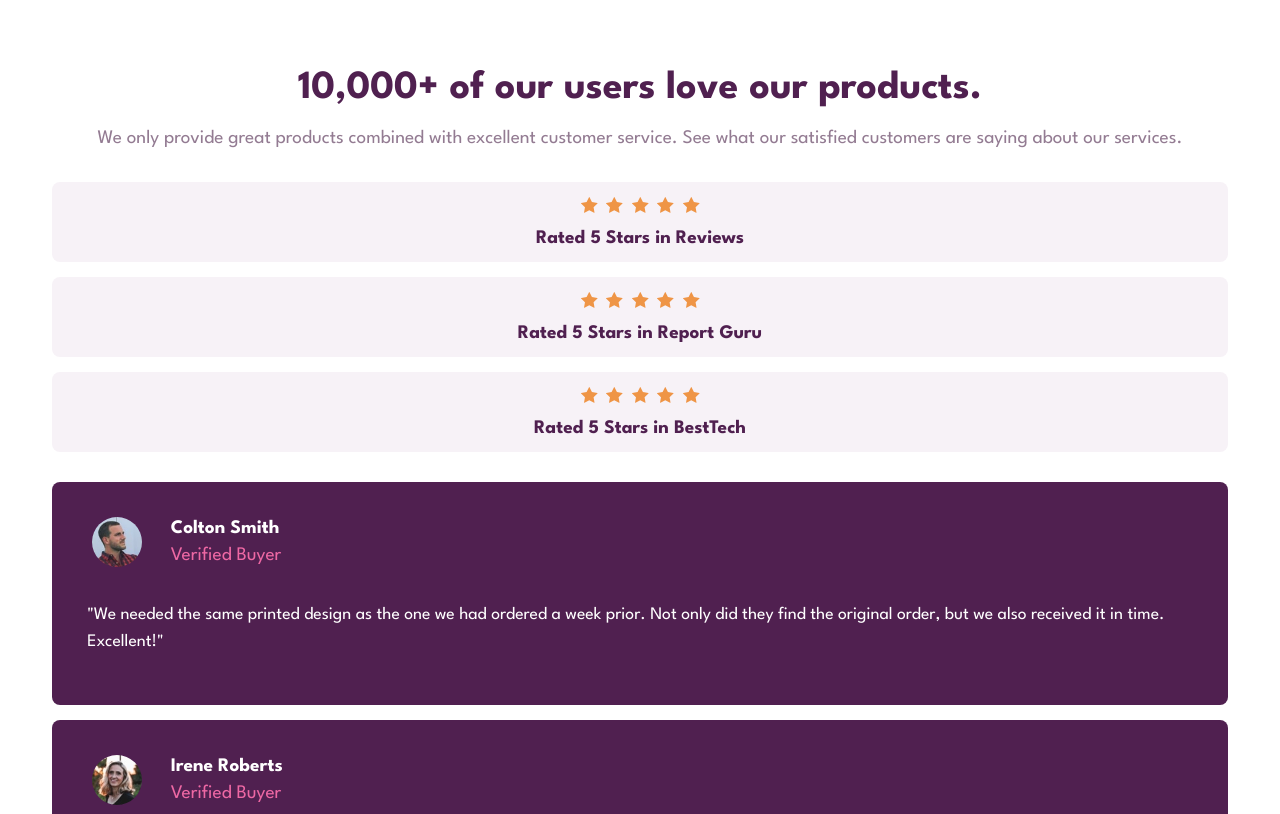
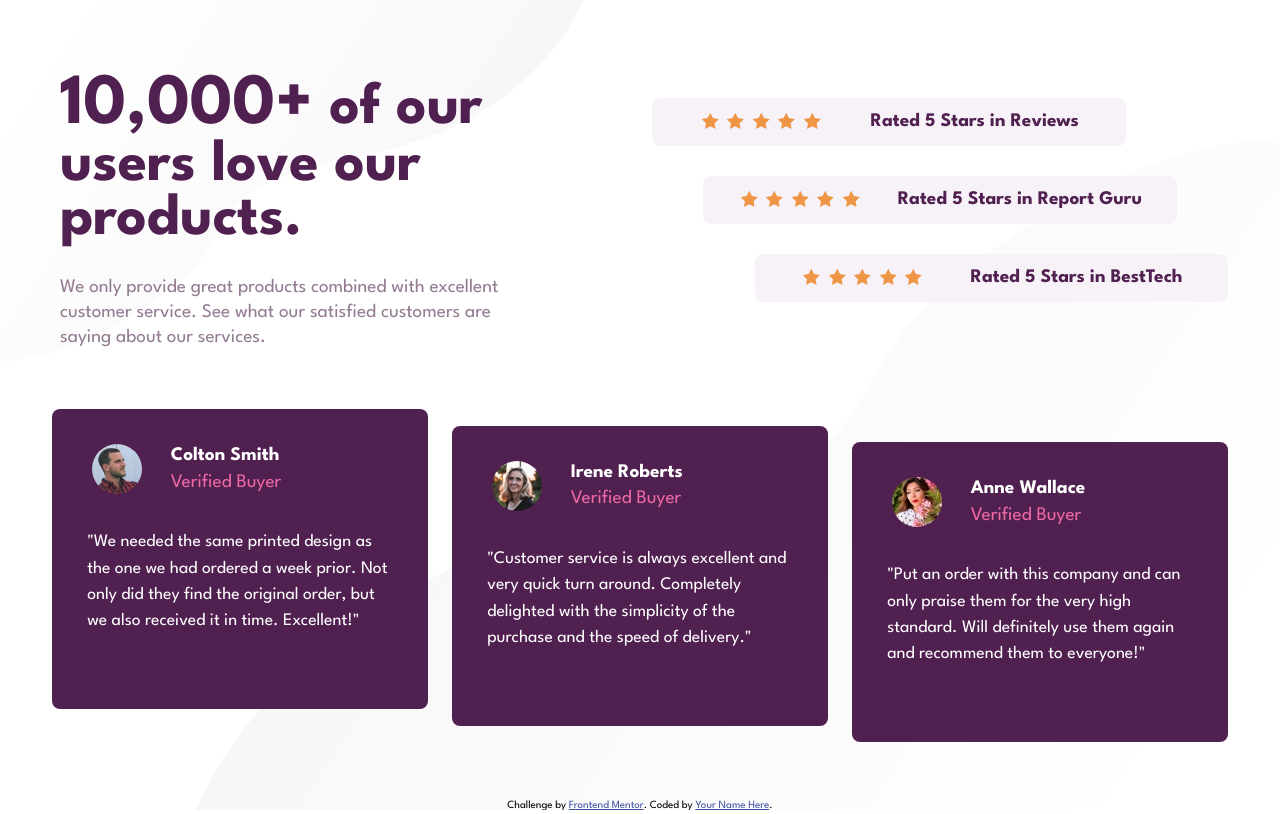
Before and after one commit to Zig94/Frontend-Mentor-social-section, a plain HTML site: page index.html in a window 1280 px wide. Shown: the top 814 px of the page. Drawn offline with Linux system fonts and the light colour scheme.

Commit message:
finish site

```diff
--- a/index.html
+++ b/index.html
@@ -4,14 +4,6 @@
 <head>
   <meta charset="UTF-8" />
   <meta name="viewport" content="width=device-width, initial-scale=1.0" />
-  <!-- displays site properly based on user's device -->
-
-  <!-- <link
-      rel="icon"
-      type="image/png"
-      sizes="32x32"
-      href="./images/favicon-32x32.png"
-    /> -->
 
   <title>Frontend Mentor | Social proof section</title>
 
@@ -22,16 +14,18 @@
 </head>
 
 <body>
-  <main class="main wrapper">
-    <section class="social ">
+  <main class="wrapper">
+    <img class="img-top" src="./images/bg-pattern-top-desktop.svg" alt="">
+    <img class="img-bottom" src="./images/bg-pattern-bottom-desktop.svg" alt="">
+    <section class="social">
       <div class="social__heading">
-        <h1 class="social__heading-title">10,000+ of our users love our products.</h1>
+        <h1 class="social__heading-title"><span class="big-title">10,000+</span> of our users love our products.</h1>
         <p class="social__heading-text">We only provide great products combined with excellent customer service.
           See what our satisfied customers are saying about our services.</p>
       </div>
       <div class="social__box">
-        <div class="social__box-card">
-          <div class="social__box-card-stars">
+        <div class="social__box-card social__box-card--one">
+          <div class="social__box-card-stars social__box-card-stars">
             <img src="./images/icon-star.svg" alt="">
             <img src="./images/icon-star.svg" alt="">
             <img src="./images/icon-star.svg" alt="">
@@ -40,7 +34,7 @@
           </div>
           <p class="social__box-card-text">Rated 5 Stars in Reviews</p>
         </div>
-        <div class="social__box-card">
+        <div class="social__box-card social__box-card--two">
           <div class="social__box-card-stars">
             <img src="./images/icon-star.svg" alt="">
             <img src="./images/icon-star.svg" alt="">
@@ -50,7 +44,7 @@
           </div>
           <p class="social__box-card-text">Rated 5 Stars in Report Guru</p>
         </div>
-        <div class="social__box-card">
+        <div class="social__box-card social__box-card--three">
           <div class="social__box-card-stars">
             <img src="./images/icon-star.svg" alt="">
             <img src="./images/icon-star.svg" alt="">
@@ -62,7 +56,7 @@
         </div>
       </div>
       <div class="social__opinions">
-        <div class="social__opinions-card">
+        <div class="social__opinions-card social__opinions-card--one">
           <div class="social__opinions-card-user"><img src="./images/image-colton.jpg" alt="avatar" class="img">
             <div class="social__opinions-card-user-name">
               <p class="name">Colton Smith</p>
@@ -72,9 +66,8 @@
           <p class="option-text">"We needed the same printed design as the one we had ordered a week prior.
             Not only did they find the original order, but we also received it in time.
             Excellent!"</p>
-
         </div>
-        <div class="social__opinions-card">
+        <div class="social__opinions-card social__opinions-card--two">
           <div class="social__opinions-card-user"><img src="./images/image-irene.jpg" alt="avatar" class="img">
             <div class="social__opinions-card-user-name">
               <p class="name"> Irene Roberts</p>
@@ -83,9 +76,8 @@
           </div>
           <p class="option-text">"Customer service is always excellent and very quick turn around. Completely
             delighted with the simplicity of the purchase and the speed of delivery."</p>
-
         </div>
-        <div class="social__opinions-card">
+        <div class="social__opinions-card social__opinions-card--three">
           <div class="social__opinions-card-user"><img src="./images/image-anne.jpg" alt="avatar" class="img">
             <div class="social__opinions-card-user-name">
               <p class="name"> Anne Wallace</p>
@@ -96,44 +88,8 @@
             standard. Will definitely use them again and recommend them to everyone!"</p>
         </div>
       </div>
-
     </section>
   </main>
-
-
-
-
-
-
-
-
-
-
-
-  <!-- 10,000+ of our users love our products.
-
-    We only provide great products combined with excellent customer service.
-    See what our satisfied customers are saying about our services.
-
-    Rated 5 Stars in Reviews
-    Rated 5 Stars in Report Guru
-    Rated 5 Stars in BestTech
-
-    Colton Smith
-    Verified Buyer
-    "We needed the same printed design as the one we had ordered a week prior.
-    Not only did they find the original order, but we also received it in time.
-    Excellent!"
-
-    Irene Roberts
-    Verified Buyer
-    "Customer service is always excellent and very quick turn around. Completely
-    delighted with the simplicity of the purchase and the speed of delivery."
-
-    Anne Wallace
-    Verified Buyer
-    "Put an order with this company and can only praise them for the very high
-    standard. Will definitely use them again and recommend them to everyone!" -->
   <footer class="footer">
     <div class="attribution">
       Challenge by
--- a/sass/style.scss
+++ b/sass/style.scss
@@ -9,29 +9,37 @@ body {
 	font-family: 'League Spartan', sans-serif;
 	font-size: 62.5%;
 	background-color: $white;
-
-
+	overflow-x: hidden;
+	position: relative;
 }
 .wrapper {
 	margin: 0 auto;
 	width: 100%;
 	max-width: 1200px;
+	.img-top {
+		display: none;
+	}
+	.img-bottom {
+		display: none;
+	}
 }
 .social {
 	display: flex;
 	flex-direction: column;
 	align-items: center;
 	max-width: 100%;
-	// background-color: yellow;
 	&__heading {
 		text-align: center;
 		margin: 3em 1.2em;
 
 		&-title {
-			font-size: 2.5rem;
+			font-size: 2.4rem;
 			margin: 1em 1em 0.5em;
 			font-weight: bold;
 			color: $verydark;
+			.big-title {
+				font-size: 2.8rem;
+			}
 		}
 		&-text {
 			color: $darkmagenta;
@@ -75,7 +83,7 @@ body {
 			padding: 1.5em 0;
 			border-radius: 8px;
 			background-color: $verydark;
-            overflow: hidden;
+			overflow: hidden;
 			&-user {
 				width: 100%;
 				height: 100%;
@@ -123,3 +131,104 @@ body {
 		}
 	}
 }
+
+@media (min-width: 992px) {
+	.wrapper {
+		.img-top {
+			display: block;
+			position: absolute;
+			top: 0;
+			left: 0;
+			z-index: -5;
+		}
+		.img-bottom {
+			display: block;
+			position: absolute;
+			bottom: 0;
+			right: 0;
+			z-index: -5;
+		}
+	}
+	.social {
+		height: 100vh;
+		display: grid;
+		grid-template-rows: 1fr 1fr;
+		grid-template-columns: 1fr 1fr;
+		&__heading {
+			text-align: left;
+			margin: 0 1em 0 2em;
+
+			&-title {
+                margin: .5em 0 .5em;
+				font-size: 3.7rem;
+				.big-title {
+					font-size: 4.5rem;
+				}
+			}
+
+		}
+        &__box {
+            margin-top: 2em;
+            display: grid;
+            grid-template-columns: repeat(12, 1fr);
+            grid-template-rows: repeat(3, 1fr);
+            gap: 1.5em;
+            &-card {
+                display: flex;
+                flex-direction: row;
+                justify-content: space-evenly;
+                align-items: center;
+                flex-wrap: nowrap;
+                min-width: 420px;
+                padding: 1.5em;
+                &--one {
+                    grid-column: 1/11;
+                    grid-row: 1/2;
+                }
+                &--two {
+                    grid-column: 2/12;
+                    grid-row: 2/3;
+                }
+                &--three {
+                    grid-column: 3/13;
+                    grid-row: 3/4;
+                }
+            }
+        }
+
+		&__opinions {
+			grid-column: 1/3;
+			display: grid;
+			grid-template-columns: repeat(3,1fr);
+            grid-template-rows: repeat(12,1fr);
+			flex-wrap: nowrap;
+			justify-content: space-between;
+            align-items: center;
+            margin-bottom: 1em;
+            &-card {
+                min-height: 300px;
+                max-height: 300px;
+                &--one {
+                    grid-row: 1/11;
+                    grid-column: 1/2;
+                }
+                &--two {
+                    grid-row: 1/12;
+                    grid-column: 2/3;
+                }
+                &--three {
+                    grid-row: 1/13;
+                    grid-column: 3/4;
+                }
+            }
+		}
+	}
+}
+@media (min-width: 1200px) {
+.social {
+    &__heading {
+        margin-right:10em;
+
+    }
+}
+}
```
Also changed, not shown: css/style.css, 1 other file.
